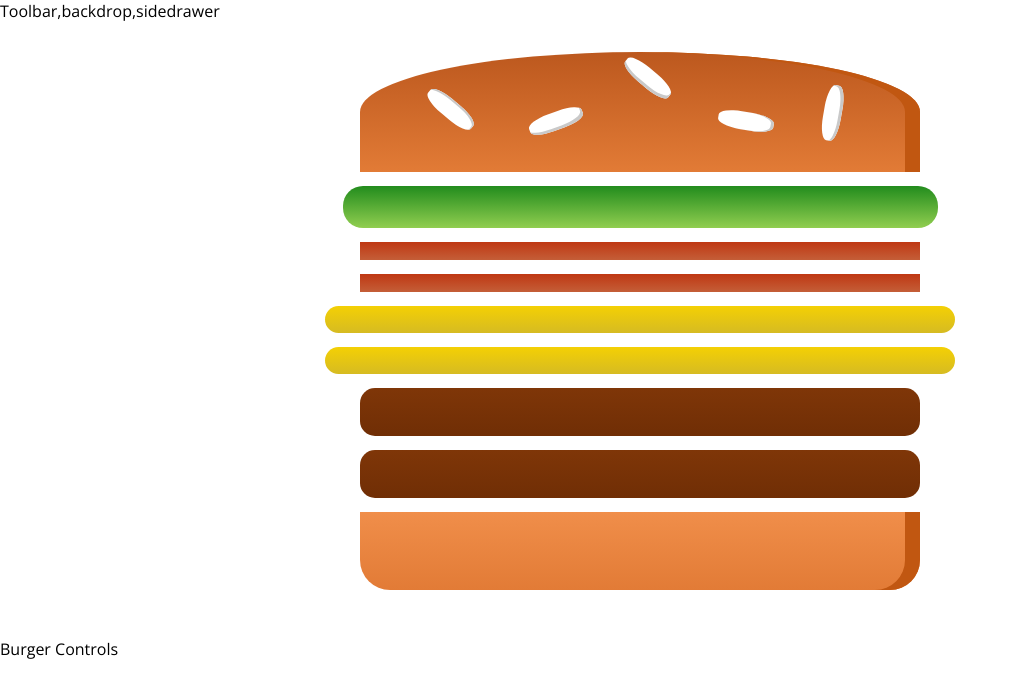
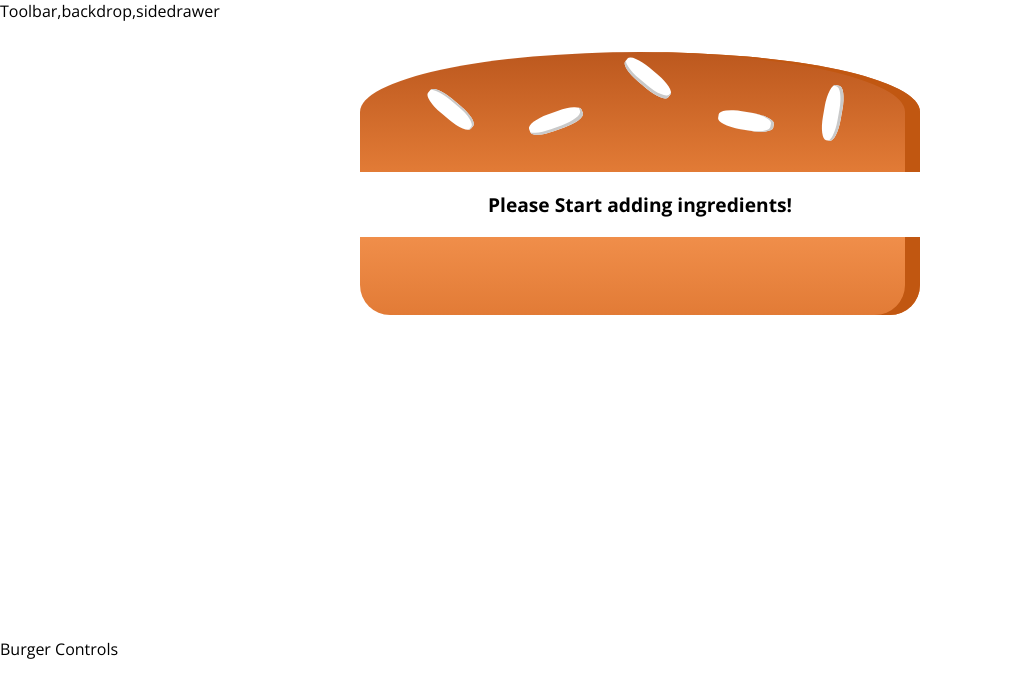
Before and after one commit to Chandler2015/React-Burger_builder, a React app: page / in a window 1280 px wide. Shown: the top 698 px of the page, without its empty margins (0-1018 px from the left). Built offline with nearby package versions, Linux system fonts and the light colour scheme.

Commit message:
adding message if there is no ingredients in the burger

```diff
--- a/src/Components/Burger/Burger.js
+++ b/src/Components/Burger/Burger.js
@@ -5,18 +5,24 @@
 //props.ingredients is a object, not a array
 const burger =(props)=> {
     //get the keys as a array
-    const trasformedIngredients = Object.keys(props.ingredients)
+    let transformedIngredients = Object.keys(props.ingredients)
     .map(igKey=>{
         return [...Array(props.ingredients[igKey])].map((_,i)=>{
            return <BurgerIngredients key={igKey+i} type={igKey}/>;
         });
-    });
+    }).reduce((arr,el) => {
+        return arr.concat(el)
+    },[]);
+
+    if(transformedIngredients.length ===0){
+        transformedIngredients = <p>Please Start adding ingredients!</p>
+    }
 
 
     return(
         <div className = 'Burger'>
             <BurgerIngredients type ="bread-top"/>
-            {trasformedIngredients}
+            {transformedIngredients}
             <BurgerIngredients type ="bread-bottom"/>
         </div>
     );
--- a/src/Containers/BurgerBuilder/BurgerBuilder.js
+++ b/src/Containers/BurgerBuilder/BurgerBuilder.js
@@ -11,10 +11,10 @@
         // }
     state = {
         ingredients : {
-            salad:1,
-            bacon:2,
-            cheese:2,
-            meat:2,
+            salad:0,
+            bacon:0,
+            cheese:0,
+            meat:0,
         }
     }
     render(){
```
